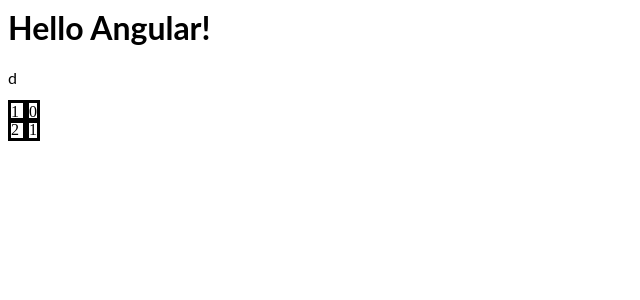
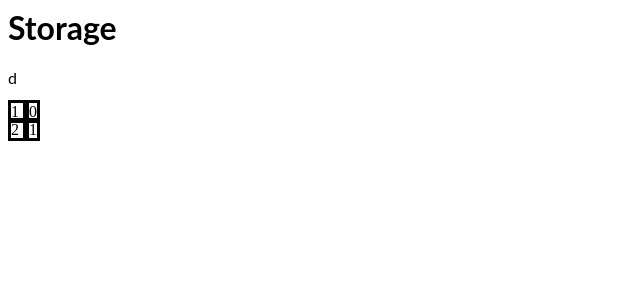
Before and after one commit to vasko7vas/angular-logis, an Angular app: page / in a window 1280 px wide. Shown: the top 300 px of the page, without its empty margins (0-640 px from the left). Built offline with nearby package versions, Linux system fonts and the light colour scheme.

Commit message:
2 files modified

```diff
--- a/src/app/app.component.ts
+++ b/src/app/app.component.ts
@@ -6,7 +6,7 @@
   styleUrls: [ './app.component.css' ]
 })
 export class AppComponent  {
-  name: string = 'Angular';
+  name: string = 'Storage';
   sklad = [
   {x:1, y:1, pall: 1, newfloor:0},
   {x:1, y:2, pall: 0, newfloor:0},
--- a/src/app/hello.component.ts
+++ b/src/app/hello.component.ts
@@ -2,7 +2,7 @@
 
 @Component({
   selector: 'hello',
-  template: `<h1>Hello {{name}}!</h1>`,
+  template: `<h1> {{name}}</h1>`,
   styles: [`h1 { font-family: Lato; }`]
 })
 export class HelloComponent  {
```
